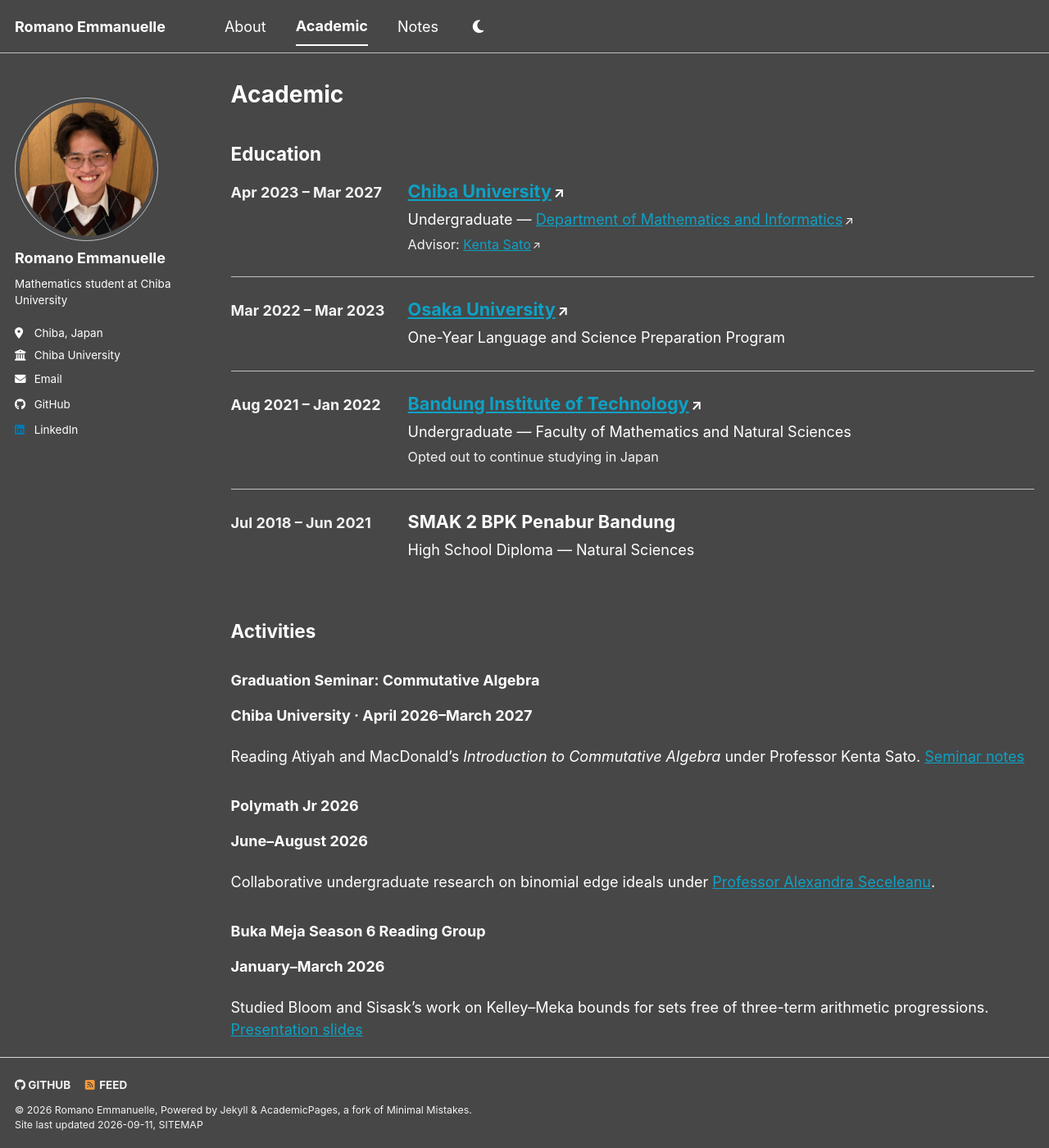
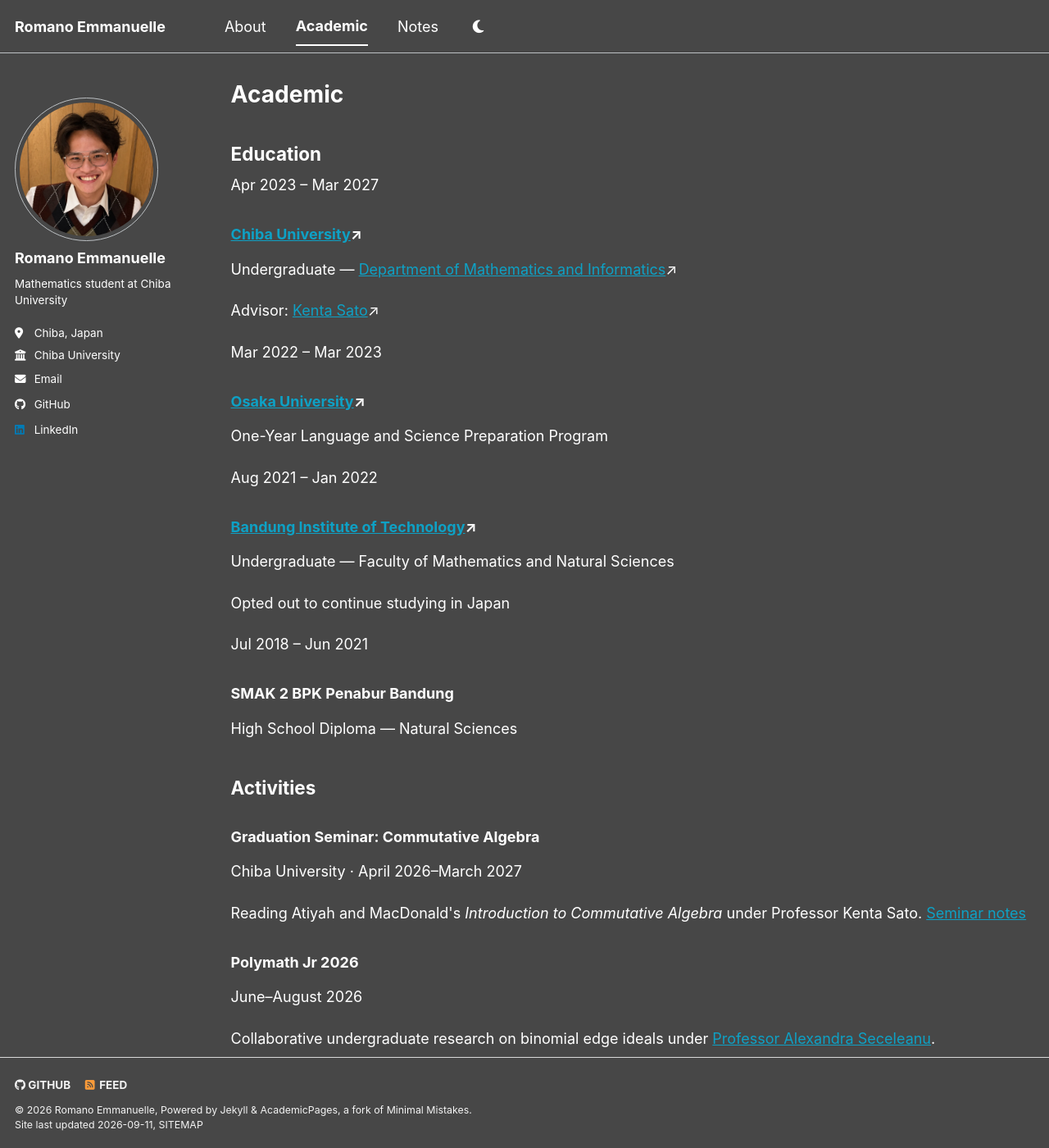
Before and after one commit to RomanoEmmanuelle/RomanoEmmanuelle.github.io, a Jekyll site: the page built from _pages/academic.md, in a window 1280 px wide and 1400 px high. Shown: the whole window at 82% size. Built offline with Jekyll 4.4.1, drawn with Linux system fonts in a browser that asks for light colours; a style sheet for code colours, icons or effects is not loaded; some of the changed text lies outside the part shown.

Commit message:
Improve content hierarchy
Structure academic and notes entries with clearer titles, metadata, descriptions, and actions.

```diff
--- a/_pages/academic.md
+++ b/_pages/academic.md
@@ -6,65 +6,6 @@ author_profile: true
 ---
 
 ## Education
-
-<style>
-  .education-list {
-    margin: 0 0 2.5rem;
-  }
-
-  .education-entry {
-    display: grid;
-    grid-template-columns: 10rem minmax(0, 1fr);
-    gap: 2rem;
-    padding: 1.5rem 0;
-    border-top: 1px solid var(--global-border-color);
-  }
-
-  .education-entry:first-child {
-    padding-top: 0.5rem;
-    border-top: 0;
-  }
-
-  .education-date {
-    color: var(--global-text-color-light);
-    font-weight: 700;
-    white-space: nowrap;
-  }
-
-  .education-school {
-    margin: 0 0 0.4rem;
-    font-size: 1.2rem;
-  }
-
-  .education-program,
-  .education-note {
-    margin: 0.25rem 0 0;
-  }
-
-  .education-note {
-    color: var(--global-text-color-light);
-    font-size: 0.9rem;
-  }
-
-  .external-arrow {
-    display: inline-block;
-    margin-left: 0.15em;
-    font-size: 0.8em;
-    text-decoration: none;
-  }
-
-  @media (max-width: 640px) {
-    .education-entry {
-      grid-template-columns: 1fr;
-      gap: 0.55rem;
-      padding: 1.25rem 0;
-    }
-
-    .education-date {
-      white-space: normal;
-    }
-  }
-</style>
 
 <div class="education-list">
   <article class="education-entry">
@@ -104,44 +45,52 @@ author_profile: true
 
 ## Activities
 
-### Graduation Seminar: Commutative Algebra
+<article class="content-entry">
+  <h3 class="content-entry__title">Graduation Seminar: Commutative Algebra</h3>
+  <p class="content-entry__meta">Chiba University · April 2026–March 2027</p>
+  <p class="content-entry__description">Reading Atiyah and MacDonald's <em>Introduction to Commutative Algebra</em> under Professor Kenta Sato. <a href="https://tinyurl.com/Undergraduateseminar">Seminar notes</a></p>
+</article>
 
-**Chiba University · April 2026–March 2027**
+<article class="content-entry">
+  <h3 class="content-entry__title">Polymath Jr 2026</h3>
+  <p class="content-entry__meta">June–August 2026</p>
+  <p class="content-entry__description">Collaborative undergraduate research on binomial edge ideals under <a href="https://aseceleanu.github.io/">Professor Alexandra Seceleanu</a>.</p>
+</article>
 
-Reading Atiyah and MacDonald's *Introduction to Commutative Algebra* under Professor Kenta Sato. [Seminar notes](https://tinyurl.com/Undergraduateseminar)
-
-### Polymath Jr 2026
-
-**June–August 2026**
-
-Collaborative undergraduate research on binomial edge ideals under [Professor Alexandra Seceleanu](https://aseceleanu.github.io/).
-
-### Buka Meja Season 6 Reading Group
-
-**January–March 2026**
-
-Studied Bloom and Sisask's work on Kelley–Meka bounds for sets free of three-term arithmetic progressions. [Presentation slides](https://drive.google.com/file/d/17G0R44_4OVllj4q9d3raz7_3l6X1oZeF/view?usp=sharing)
+<article class="content-entry">
+  <h3 class="content-entry__title">Buka Meja Season 6 Reading Group</h3>
+  <p class="content-entry__meta">January–March 2026</p>
+  <p class="content-entry__description">Studied Bloom and Sisask's work on Kelley–Meka bounds for sets free of three-term arithmetic progressions. <a href="https://drive.google.com/file/d/17G0R44_4OVllj4q9d3raz7_3l6X1oZeF/view?usp=sharing">Presentation slides</a></p>
+</article>
 
 ## Publications
 
-### Functional Dirichlet Series, Integral Representations of a Generalized Zeta Function, and Applications to Sustainability
+<article class="content-entry">
+  <h3 class="content-entry__title">Functional Dirichlet Series, Integral Representations of a Generalized Zeta Function, and Applications to Sustainability</h3>
+  <p class="content-entry__description">Natanael Karjanto, Romano Emmanuelle, and Bharath Sriraman (2026). <em>Handbook of Visual, Experimental and Computational Mathematics</em>, Springer Nature Switzerland.</p>
+  <p class="content-entry__action"><a href="https://doi.org/10.1007/978-3-032-16368-4_91">Official DOI</a> · <a href="/files/functional-dirichlet-series-2026.pdf">Read PDF</a></p>
+</article>
 
-Natanael Karjanto, Romano Emmanuelle, and Bharath Sriraman (2026). *Handbook of Visual, Experimental and Computational Mathematics*, Springer Nature Switzerland. [Official DOI](https://doi.org/10.1007/978-3-032-16368-4_91) · [Read PDF](/files/functional-dirichlet-series-2026.pdf)
-
-### Identifying a Pair of Skew Lines Using Scalar Triple Product: A Short Review
-
-Yongsik Jang, Romano Emmanuelle, and Natanael Karjanto (2025). Preprint. [HAL record](https://hal.science/hal-05053624/) · [Read preprint](https://hal.science/hal-05053624/file/250330-arXiv-document.pdf)
+<article class="content-entry">
+  <h3 class="content-entry__title">Identifying a Pair of Skew Lines Using Scalar Triple Product: A Short Review</h3>
+  <p class="content-entry__description">Yongsik Jang, Romano Emmanuelle, and Natanael Karjanto (2025). Preprint.</p>
+  <p class="content-entry__action"><a href="https://hal.science/hal-05053624/">HAL record</a> · <a href="https://hal.science/hal-05053624/file/250330-arXiv-document.pdf">Read preprint</a></p>
+</article>
 
 ## Teaching
 
-- **Scholarship preparation instructor**, April 2023–May 2025
-- **University entrance examination tutor**, June 2020–May 2022
-- **PPI Pelangi Kasih volunteer**, September 2020–December 2021
+<ul class="hierarchy-list">
+  <li><strong>Scholarship preparation instructor</strong>, April 2023–May 2025</li>
+  <li><strong>University entrance examination tutor</strong>, June 2020–May 2022</li>
+  <li><strong>PPI Pelangi Kasih volunteer</strong>, September 2020–December 2021</li>
+</ul>
 
 ## Honors and awards
 
-- **MEXT Scholarship Program**, December 2021 — selected as one of six awardees from thousands of applicants
-- **Dean's List**, Bandung Institute of Technology, first semester of 2021–2022
+<ul class="hierarchy-list">
+  <li><strong>MEXT Scholarship Program</strong>, December 2021 — selected as one of six awardees from thousands of applicants</li>
+  <li><strong>Dean's List</strong>, Bandung Institute of Technology, first semester of 2021–2022</li>
+</ul>
 
 ## Beyond mathematics
 
```
Also changed, not shown: _pages/notes.md (+10 -10 lines).
